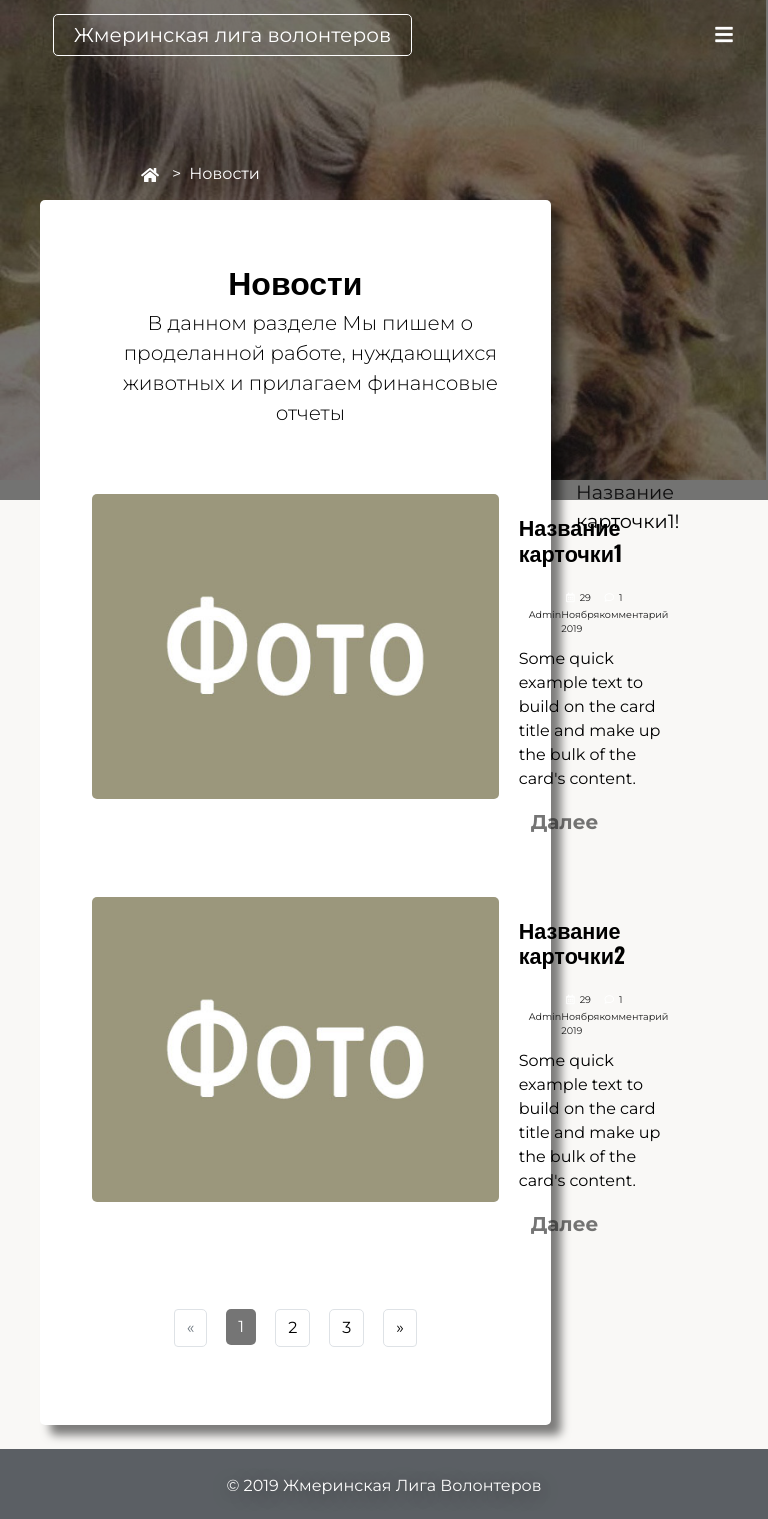
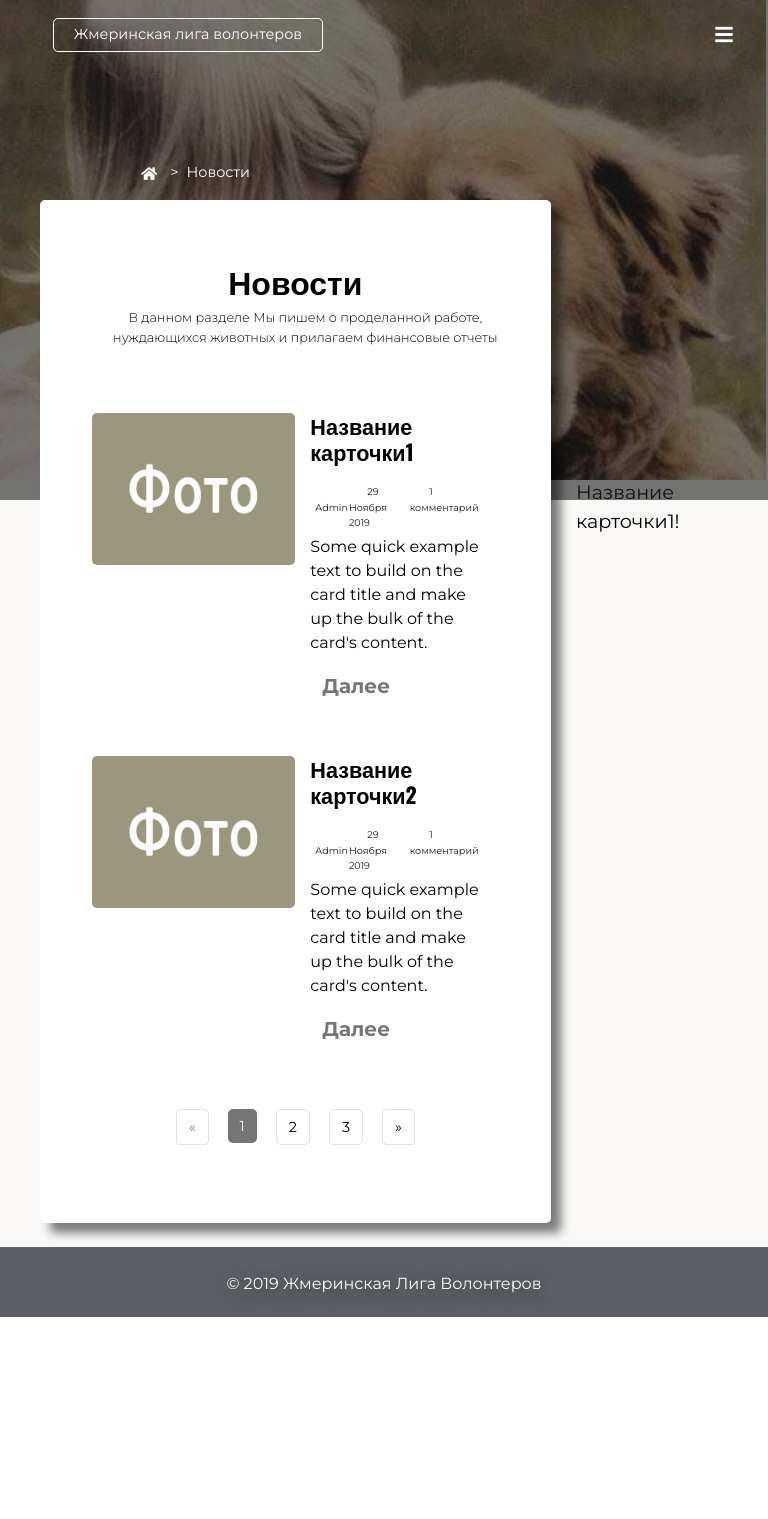
Before and after one commit to Havryliuk-Serhii/zlv, a PHP site: page /blog.html in a window 768 px wide; the page is wider, and only the part inside the window is pictured. After the commit the page ends 1317 px from the top of that part, so only its background shows below. Run offline with PHP 8.4, Linux system fonts and the light colour scheme; some libraries are stand-ins or nearby versions.

Commit message:
add adaptive in the home page with min-width 768px and max-width 991px

```diff
--- a/css/style.css
+++ b/css/style.css
@@ -811,11 +811,53 @@ input{
 }
 }
 @media (min-width: 768px) and (max-width: 991px){
+/*
+* Toggle menu
+*/
 button:focus{
 	outline: none;
 }
 i{
 	color: #fff;
+}
+/*
+* Home section content
+*/
+ul,li {
+  font-size: 0.9rem;
+}
+
+.navbar-brand{
+	font-size: 0.9rem;
+}
+.text-center {
+  left: 18%;
+}
+h1{
+	font-size: 2.5rem;
+}
+.lead{
+	padding-left: 20px;
+	font-size: 0.8rem;
+}
+.lead .btn{
+	font-size: 1rem;
+	height: 40px;
+}
+/*
+* Blog
+*/
+.content{
+	width: 700px;
+}
+.card-img{
+  width: 50%;
+}
+.card-body{
+	padding: 0 15px 15px 15px;
+}
+.aftertitle-meta{
+	padding: 5px;
 }
 }
 @media (min-width: 576px)and (max-width: 767px) {
```
